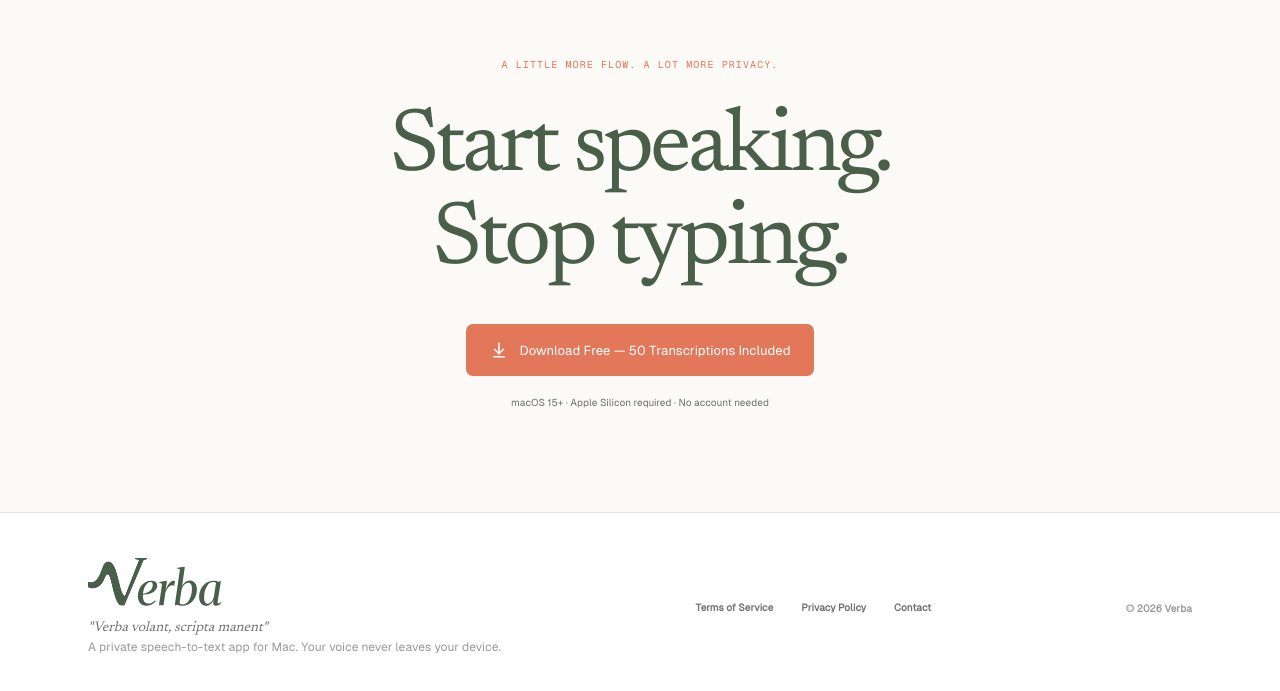
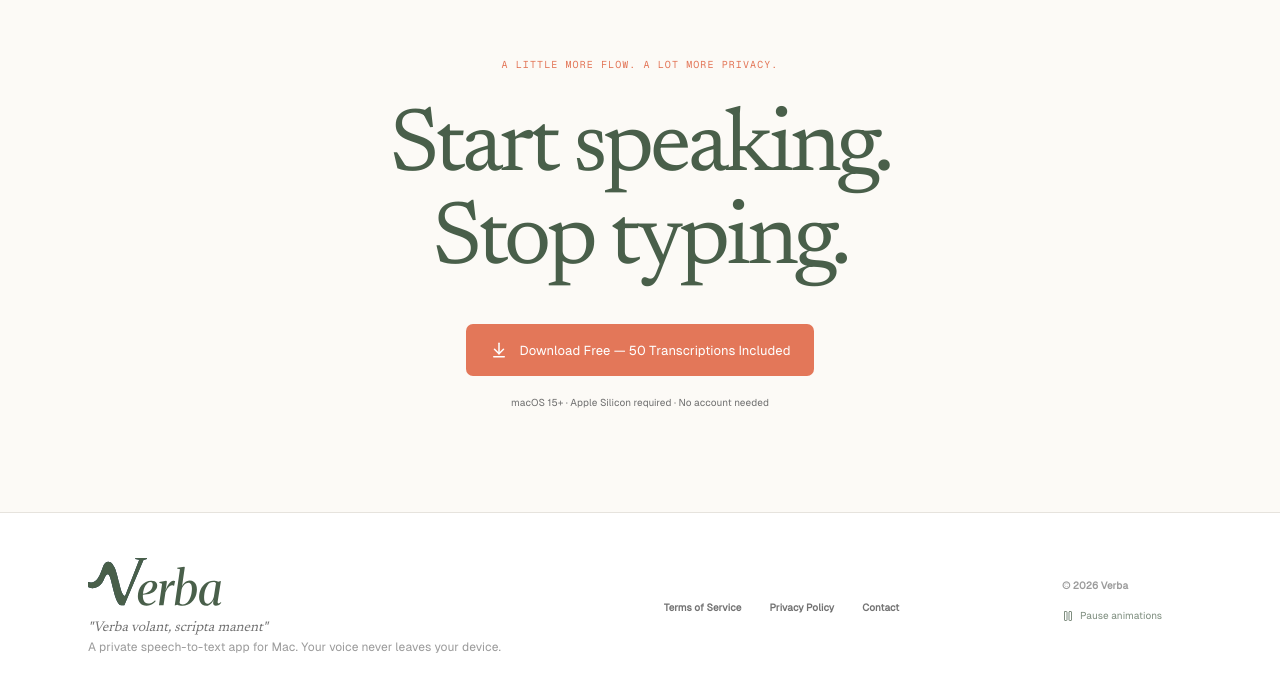
Before and after one commit to sebastian-greco/verba-web, a Next.js app: page /en in a window 1280 px wide. Shown: the part 4961-5652 px from the top of the page. Built offline with nearby package versions, Linux system fonts and the light colour scheme.

Commit message:
fix: make demo motion accessible and hydration-safe

```diff
--- a/src/app/[locale]/layout.tsx
+++ b/src/app/[locale]/layout.tsx
@@ -2,6 +2,7 @@
 import { getMessages, setRequestLocale } from 'next-intl/server';
 import { notFound } from 'next/navigation';
 import { routing } from '@/i18n/routing';
+import { AnimationPreferencesProvider } from '@/components/home/AnimationPreferences';
 
 type Props = {
   children: React.ReactNode;
@@ -25,7 +26,7 @@
 
   return (
     <NextIntlClientProvider locale={locale} messages={messages}>
-      {children}
+      <AnimationPreferencesProvider>{children}</AnimationPreferencesProvider>
     </NextIntlClientProvider>
   );
 }
--- a/src/app/globals.css
+++ b/src/app/globals.css
@@ -2178,6 +2178,34 @@
 .email-body .writing-placeholder span:nth-child(3) {
   width: 83%;
 }
+
+/* One page-wide control freezes decorative loops without resetting their frame. */
+html[data-animations-paused="true"] .redesign *,
+html[data-animations-paused="true"] .redesign *::before,
+html[data-animations-paused="true"] .redesign *::after {
+  animation-play-state: paused !important;
+  transition-duration: 0s !important;
+}
+.footer-animation-toggle {
+  display: flex;
+  align-items: center;
+  justify-content: flex-start;
+  gap: 6px;
+  min-width: 130px;
+  min-height: 44px;
+  margin-top: 2px;
+  font-size: 10px;
+  font-weight: 400;
+  color: var(--earth-green);
+  cursor: pointer;
+}
+.footer-animation-toggle:hover {
+  text-decoration: underline;
+  text-underline-offset: 4px;
+}
+.footer-animation-toggle svg {
+  flex-shrink: 0;
+}
 .email-body .writing-placeholder span:last-child {
   width: 47%;
 }
--- /dev/null
+++ b/src/components/home/AnimationPreferences.tsx
@@ -0,0 +1,65 @@
+"use client";
+
+import {
+  createContext,
+  useContext,
+  useEffect,
+  useState,
+  useSyncExternalStore,
+  type ReactNode,
+} from "react";
+
+const motionQuery = "(prefers-reduced-motion: reduce)";
+const subscribeToMotion = (onChange: () => void) => {
+  const media = window.matchMedia(motionQuery);
+  media.addEventListener("change", onChange);
+  return () => media.removeEventListener("change", onChange);
+};
+const motionSnapshot = () => window.matchMedia(motionQuery).matches;
+const serverMotionSnapshot = () => false;
+
+type AnimationPreferences = {
+  paused: boolean;
+  reducedMotion: boolean;
+  togglePaused: () => void;
+};
+
+const AnimationContext = createContext<AnimationPreferences | null>(null);
+
+export function AnimationPreferencesProvider({
+  children,
+}: {
+  children: ReactNode;
+}) {
+  const [paused, setPaused] = useState(false);
+  // The server snapshot also supplies the first hydration render. Subscribe to
+  // OS changes so a preference changed while the page is open takes effect.
+  const reducedMotion = useSyncExternalStore(
+    subscribeToMotion,
+    motionSnapshot,
+    serverMotionSnapshot,
+  );
+
+  useEffect(() => {
+    document.documentElement.dataset.animationsPaused = String(paused);
+    return () => {
+      delete document.documentElement.dataset.animationsPaused;
+    };
+  }, [paused]);
+
+  return (
+    <AnimationContext.Provider
+      value={{ paused, reducedMotion, togglePaused: () => setPaused((value) => !value) }}
+    >
+      {children}
+    </AnimationContext.Provider>
+  );
+}
+
+export function useAnimationPreferences() {
+  const preferences = useContext(AnimationContext);
+  if (!preferences) {
+    throw new Error("Animation preferences require AnimationPreferencesProvider");
+  }
+  return preferences;
+}
--- /dev/null
+++ b/src/components/home/AnimationToggle.tsx
@@ -0,0 +1,22 @@
+"use client";
+
+import { Pause, Play } from "lucide-react";
+import { useTranslations } from "next-intl";
+import { useAnimationPreferences } from "@/components/home/AnimationPreferences";
+
+export default function AnimationToggle() {
+  const t = useTranslations("redesign");
+  const { paused, togglePaused } = useAnimationPreferences();
+  const Icon = paused ? Play : Pause;
+
+  return (
+    <button
+      type="button"
+      className="footer-animation-toggle"
+      onClick={togglePaused}
+    >
+      <Icon size={12} aria-hidden="true" />
+      {t(paused ? "resume_animation" : "pause_animation")}
+    </button>
+  );
+}
--- a/src/components/home/DictationScene.tsx
+++ b/src/components/home/DictationScene.tsx
@@ -1,12 +1,17 @@
 "use client";
 
-import { useInView, useReducedMotion } from "framer-motion";
-import { useEffect, useRef, useState } from "react";
+import { useInView } from "framer-motion";
+import { useEffect, useRef, useState, useSyncExternalStore } from "react";
 import { useTranslations } from "next-intl";
 import { Mail, LockKeyhole, Paperclip, ArrowUp } from "lucide-react";
 import MacOverlaySimulator, {
   type OverlayState,
 } from "@/components/ui/MacOverlaySimulator";
+import { useAnimationPreferences } from "@/components/home/AnimationPreferences";
+
+const subscribeToHydration = () => () => {};
+const clientSnapshot = () => true;
+const serverSnapshot = () => false;
 
 // This email is fictional. Never load personal messages or recordings here.
 export default function DictationScene() {
@@ -14,9 +19,15 @@
   const scene = useRef<HTMLDivElement>(null);
   const visible = useInView(scene, { amount: 0.2 });
   const [stage, setStage] = useState<OverlayState>("idle");
-  const reducedMotion = useReducedMotion();
-  const animated = visible && reducedMotion === false;
-  const displayStage = reducedMotion ? "success" : stage;
+  const { paused, reducedMotion } = useAnimationPreferences();
+  const hydrated = useSyncExternalStore(
+    subscribeToHydration,
+    clientSnapshot,
+    serverSnapshot,
+  );
+  const animated = visible && !paused && reducedMotion === false;
+  // Keep the first browser render identical to SSR before applying OS preferences.
+  const displayStage = hydrated && reducedMotion ? "success" : stage;
 
   useEffect(() => {
     if (!animated) return;
--- a/src/components/home/ProductDemo.tsx
+++ b/src/components/home/ProductDemo.tsx
@@ -1,16 +1,18 @@
 "use client";
 
 import { useEffect, useRef } from "react";
-import { useInView, useReducedMotion } from "framer-motion";
+import { useInView } from "framer-motion";
 import { useTranslations } from "next-intl";
 import { DEMO_VIDEO_URL, DEMO_POSTER_URL } from "@/lib/constants";
+import { useAnimationPreferences } from "@/components/home/AnimationPreferences";
 
 export default function ProductDemo() {
   const t = useTranslations("redesign");
   const video = useRef<HTMLVideoElement>(null);
-  const started = useRef(false);
+  const manuallyPaused = useRef(false);
+  const automaticPause = useRef(false);
   const visible = useInView(video, { amount: 0.5 });
-  const reducedMotion = useReducedMotion();
+  const { paused, reducedMotion } = useAnimationPreferences();
 
   useEffect(() => {
     const player = video.current;
@@ -18,14 +20,16 @@
     // Media preferences are only known in the browser. Apply looping after
     // hydration so the server and the first client render have identical markup.
     player.loop = reducedMotion === false;
-    if (!visible || reducedMotion) {
-      player.pause();
-    } else if (reducedMotion === false && !started.current) {
-      started.current = true;
+    if (!visible || reducedMotion || paused) {
+      if (!player.paused) {
+        automaticPause.current = true;
+        player.pause();
+      }
+    } else if (!manuallyPaused.current) {
       // Autoplay may be blocked by the browser or Low Power Mode; controls remain usable.
       void player.play().catch(() => {});
     }
-  }, [visible, reducedMotion]);
+  }, [visible, reducedMotion, paused]);
 
   return (
     <video
@@ -38,6 +42,18 @@
       height={736}
       poster={DEMO_POSTER_URL}
       aria-label={t("video_accessible_label")}
+      onPause={() => {
+        // Visibility, the shared control, and OS preferences must not be
+        // mistaken for the user explicitly pausing the native player.
+        if (automaticPause.current) {
+          automaticPause.current = false;
+        } else {
+          manuallyPaused.current = true;
+        }
+      }}
+      onPlay={() => {
+        manuallyPaused.current = false;
+      }}
     >
       <source src={DEMO_VIDEO_URL} type="video/mp4" />
     </video>
--- a/src/components/home/Reveal.tsx
+++ b/src/components/home/Reveal.tsx
@@ -1,7 +1,8 @@
 "use client";
 
-import { motion, useReducedMotion } from "framer-motion";
+import { motion } from "framer-motion";
 import type { ReactNode } from "react";
+import { useAnimationPreferences } from "@/components/home/AnimationPreferences";
 
 export default function Reveal({
   children,
@@ -12,13 +13,13 @@
   className?: string;
   delay?: number;
 }) {
-  const reducedMotion = useReducedMotion();
+  const { paused, reducedMotion } = useAnimationPreferences();
   return (
     <motion.div
       className={className}
       initial={false}
       whileInView={
-        reducedMotion ? undefined : { opacity: [0.65, 1], y: [18, 0] }
+        reducedMotion || paused ? undefined : { opacity: [0.65, 1], y: [18, 0] }
       }
       viewport={{ once: true, amount: 0.12 }}
       transition={{ duration: 0.65, delay, ease: [0.22, 1, 0.36, 1] }}
--- a/src/components/layout/Footer.tsx
+++ b/src/components/layout/Footer.tsx
@@ -1,6 +1,7 @@
 import { useTranslations } from "next-intl";
 import { Link } from "@/i18n/navigation";
 import BrandLogo from "@/components/layout/BrandLogo";
+import AnimationToggle from "@/components/home/AnimationToggle";
 
 export default function Footer() {
   const t = useTranslations("footer");
@@ -35,6 +36,7 @@
 
         <div className="footer-copyright text-xs font-bold text-muted-foreground opacity-40 tracking-widest uppercase">
           {t("copyright")}
+          <AnimationToggle />
         </div>
       </div>
     </footer>
--- a/src/components/sections/CleanupSection.tsx
+++ b/src/components/sections/CleanupSection.tsx
@@ -7,16 +7,17 @@
 } from "@/lib/constants";
 import { useTranslations } from "next-intl";
 import { useRef } from "react";
-import { useInView, useReducedMotion } from "framer-motion";
+import { useInView } from "framer-motion";
 import { ArrowDown, Check, Sparkles, LockKeyhole } from "lucide-react";
 import Reveal from "@/components/home/Reveal";
+import { useAnimationPreferences } from "@/components/home/AnimationPreferences";
 
 export default function CleanupSection() {
   const t = useTranslations("cleanup");
   const r = useTranslations("redesign");
   const example = useRef<HTMLDivElement>(null);
   const visible = useInView(example, { once: true, amount: 0.4 });
-  const reducedMotion = useReducedMotion();
+  const { reducedMotion } = useAnimationPreferences();
   const photos = useRef<HTMLElement>(null);
   const photosVisible = useInView(photos, { amount: 0.3 });
   return (
```
